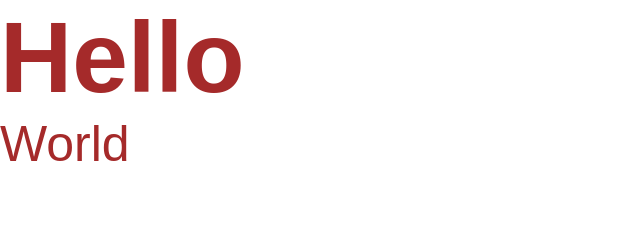
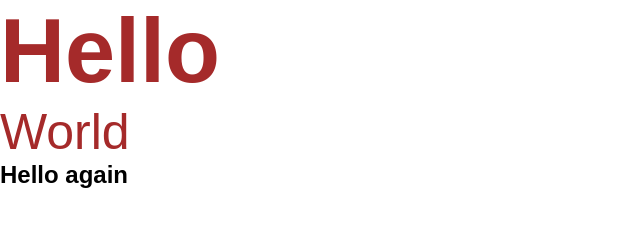
Before and after one commit to WebDevelpr/Git_test, a plain HTML site: page index.html in a window 1280 px wide. Shown: the whole page, without its empty margins (0-640 px from the left). Drawn offline with Linux system fonts and the light colour scheme.

Commit message:
add some text

```diff
--- a/index.html
+++ b/index.html
@@ -11,5 +11,8 @@
       <h1>Hello</h1>
       <p>World</p>
     </div>
+    <div>
+      <h2>Hello again</h2>
+    </div>
   </body>
 </html>
--- a/style.css
+++ b/style.css
@@ -12,3 +12,7 @@ body {
   font-size: 50px;
   color: brown;
 }
+
+h1 {
+  font-size: 90px;
+}
```
